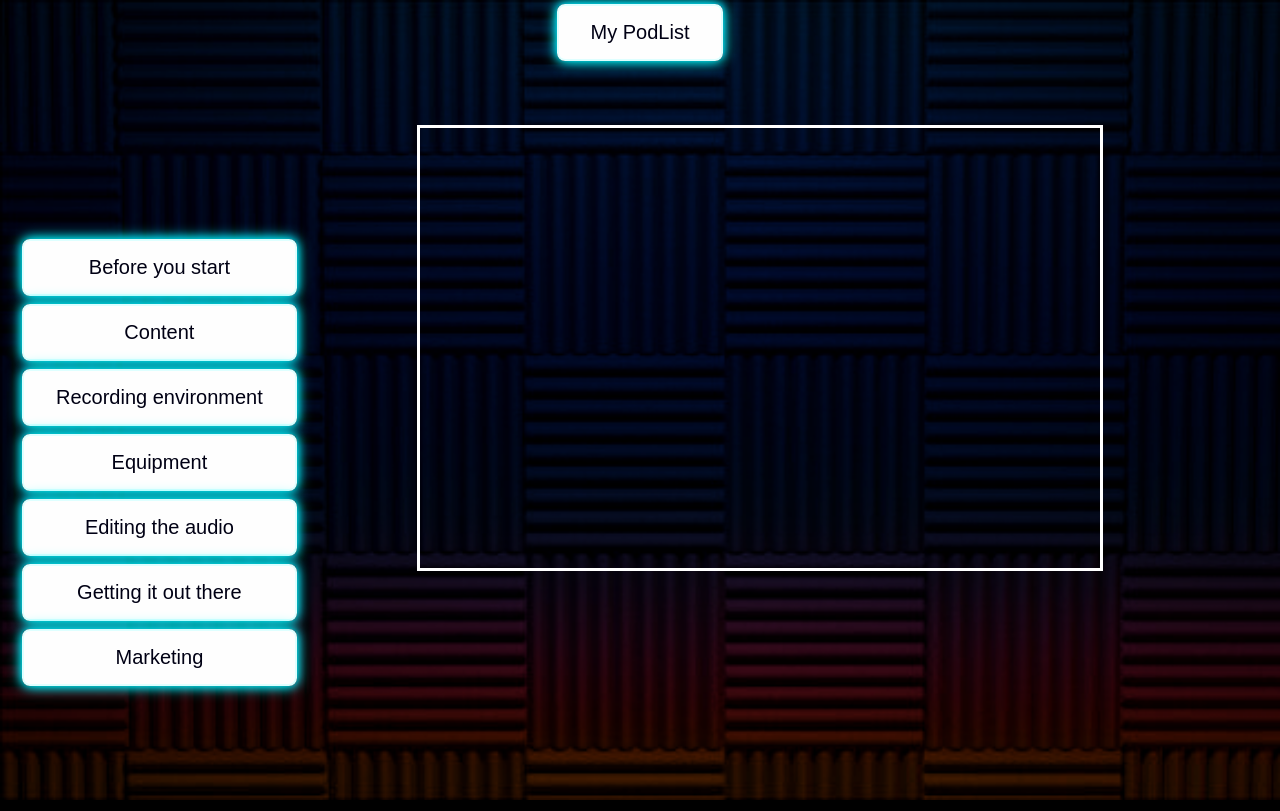
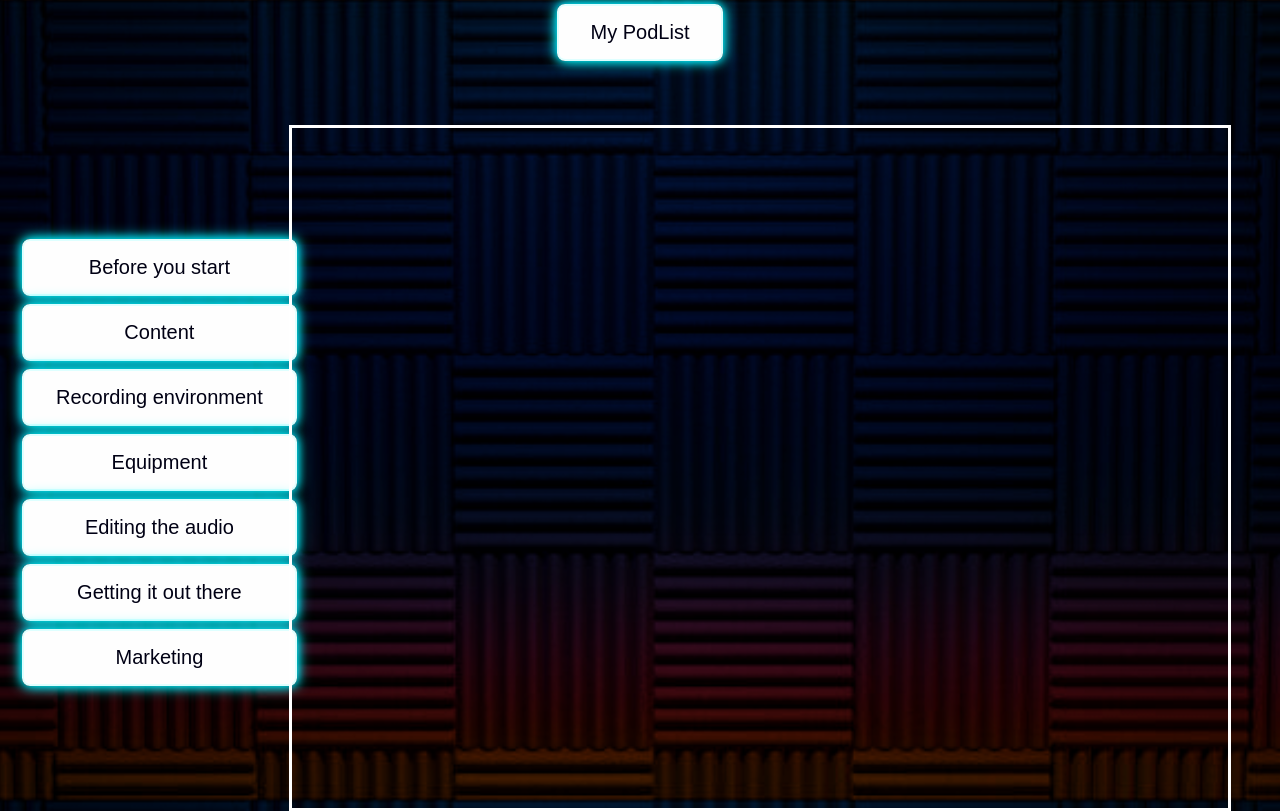
Before and after one commit to SchoolOfCode/w15_collaborative-react-project-podclass, a React (Create React App) app in the folder podclass/: page / in a window 1280 px wide. Built offline with nearby package versions, Linux system fonts and the light colour scheme.

Commit message:
selected checklist items appearing in modal box

```diff
--- a/podclass/src/App.js
+++ b/podclass/src/App.js
@@ -105,6 +105,7 @@ function App() {
 
         <Modal open={isOpen} onClose={() => setIsOpen(false)}>
           Checklist is done, we love to see it
+          <Checklist items={selectedItems} />
         </Modal>
       </div>
 
--- a/podclass/src/Modal/Modal.js
+++ b/podclass/src/Modal/Modal.js
@@ -1,7 +1,7 @@
 import React from 'react';
 import ReactDom from 'react-dom';
 
-// import Checklist from '../components/Checklist';
+import Checklist from '../components/Checklist';
 
 const modalStyles = {
     position: 'fixed',
@@ -25,7 +25,7 @@ const overlayStyle = {
 }
 
 
-export default function Modal({open, children, onClose}){
+export default function Modal({open, children, onClose, selectedItems}){
     console.log({open, children, onClose});
 
   if (!open) return null
@@ -38,6 +38,7 @@ export default function Modal({open, children, onClose}){
             {children}
         <p>some text here</p>
 {/*   checklist component to be rendered here */}
+        {/* <Checklist items = {selectedItems}/> */}
         </div>
         </>,
         document.getElementById('portal')
--- a/podclass/src/components/Display/index.module.css
+++ b/podclass/src/components/Display/index.module.css
@@ -6,10 +6,12 @@
   left: 120px;
   top: 60px;
   border: solid white;
-  min-height: 50vh;
-  min-width: 50vw;
-  max-height: 50vh;
+  min-height: 80vh;
+  min-width: 70vw;
+  max-height: 90vh;
+  max-width: 70vh;
   overflow: scroll;
   margin: auto;
   padding: 20px 20px 20px;
+  white-space: pre-wrap;
 }
--- a/podclass/src/pageContent.js
+++ b/podclass/src/pageContent.js
@@ -23,7 +23,7 @@ export const contentData = [
     header: "Getting started with new data",
     sections: [{key: "1.1",
                 subheading:"Category and Topic",
-                textContent: "this is about category and topic" ,
+                textContent: "The first thing to think about when looking to create your podcast is your topic, or subject. \n\n Pick something related to your \n\u2022 interests, \n\u2022 hobbies or anything that you’re passionate about. This way the conversation will be sure to flow…If you are feeling stuck, maybe use Quora or Twitter Explore to spark up topic ideas. Twitter Explore includes trending topics, which might be handing when thinking about attracting new audiences. Another approach is to think about your “USP” (unique selling point).  What topic might help you stand out from what is already on offer?" ,
                 image: "xx",
                 checklist: [{key: "1.1.1", text:"checklist 1.1.1", selected: false},
                             {key: "1.1.2", text:"checklist 1.1.2", selected: false}]
```
